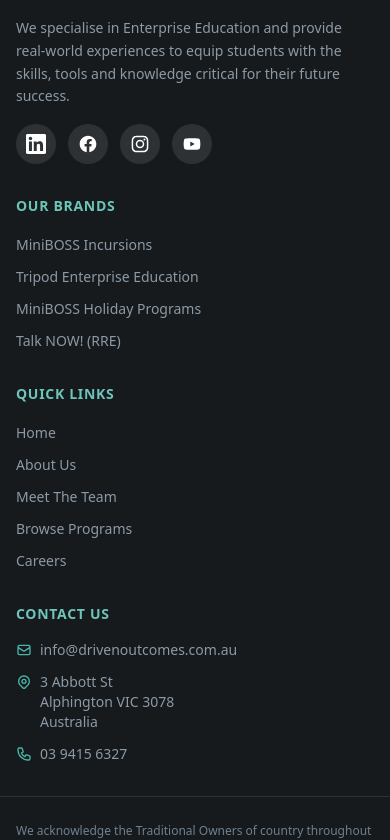
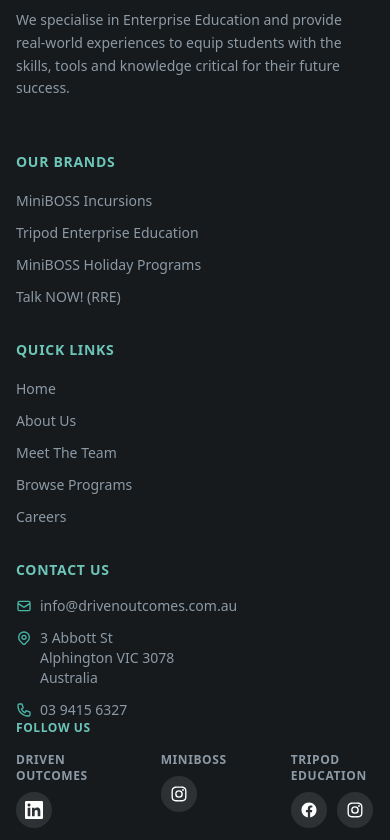
Before and after one commit to tbysctt/driven-outcomes-website, a React (Vite) app in the folder driven-outcomes-playground/: page / in a window 390 px wide. Shown: the part 5612-6452 px from the top of the page. Built offline with nearby package versions, Linux system fonts and the light colour scheme.

Commit message:
Socials in Footer per brand

```diff
--- a/driven-outcomes-playground/src/components/Footer.tsx
+++ b/driven-outcomes-playground/src/components/Footer.tsx
@@ -81,17 +81,57 @@
   href?: string;
 };
 
-// Data Objects
-const socialLinks: SocialLink[] = [
-  { name: "LinkedIn", url: "https://linkedin.com", icon: socialIcons.linkedin },
-  { name: "Facebook", url: "https://facebook.com", icon: socialIcons.facebook },
-  {
-    name: "Instagram",
-    url: "https://instagram.com",
-    icon: socialIcons.instagram,
+type BrandSocials = {
+  linkedin?: string;
+  facebook?: string;
+  instagram?: string;
+  youtube?: string;
+};
+
+// Brand Social Media Mapping
+const brandSocials: Record<string, BrandSocials> = {
+  "Driven Outcomes": {
+    linkedin: "https://linkedin.com/company/driven-outcomes",
   },
-  { name: "YouTube", url: "https://youtube.com", icon: socialIcons.youtube },
-];
+  MiniBOSS: {
+    instagram: "https://instagram.com/minibossincursions",
+  },
+  "Tripod Education": {
+    facebook: "https://www.facebook.com/TRIPODENTERPISEEDUCATION",
+    instagram: "https://www.instagram.com/tripodenterpriseeducation",
+  },
+};
+
+// Mapping of social platform keys to display names
+const socialPlatformNames: Record<keyof BrandSocials, string> = {
+  linkedin: "LinkedIn",
+  facebook: "Facebook",
+  instagram: "Instagram",
+  youtube: "YouTube",
+};
+
+function getSocialLinksForBrand(brand: string): SocialLink[] {
+  const socials = brandSocials[brand];
+  if (!socials) return [];
+
+  const links: SocialLink[] = [];
+
+  (Object.keys(socials) as Array<keyof BrandSocials>).forEach((platform) => {
+    const url = socials[platform];
+    const icon = socialIcons[platform];
+    const name = socialPlatformNames[platform];
+
+    if (url && icon && name) {
+      links.push({
+        name,
+        url,
+        icon,
+      });
+    }
+  });
+
+  return links;
+}
 
 const programLinks: FooterLink[] = [
   { label: "MiniBOSS Incursions", href: "/primary-school" },
@@ -151,11 +191,11 @@
       href={url}
       target="_blank"
       rel="noopener noreferrer"
-      className="w-10 h-10 rounded-full bg-white/10 flex items-center justify-center hover:bg-primary-brand-600 transition-colors no-underline!"
+      className="w-9 h-9 sm:w-10 sm:h-10 rounded-full bg-white/10 flex items-center justify-center hover:bg-primary-brand-600 transition-colors no-underline!"
       aria-label={name}
     >
       <svg
-        className="w-5 h-5 text-white"
+        className="w-4.5 h-4.5 sm:w-5 sm:h-5 text-white"
         fill="currentColor"
         viewBox="0 0 24 24"
         aria-hidden="true"
@@ -167,11 +207,33 @@
 }
 
 function SocialLinks() {
+  const brandsWithSocials = Object.keys(brandSocials).filter(
+    (brand) => getSocialLinksForBrand(brand).length > 0,
+  );
+
+  if (brandsWithSocials.length === 0) {
+    return null;
+  }
+
   return (
-    <div className="flex flex-wrap gap-3 sm:gap-4">
-      {socialLinks.map((link) => (
-        <SocialLink key={link.name} {...link} />
-      ))}
+    <div className="flex gap-16">
+      {brandsWithSocials.map((brand) => {
+        const socialLinks = getSocialLinksForBrand(brand);
+        if (socialLinks.length === 0) return null;
+
+        return (
+          <div key={brand}>
+            <h5 className="text-xs font-semibold uppercase tracking-wider mb-2 sm:mb-3 text-neutral-400">
+              {brand}
+            </h5>
+            <div className="flex flex-wrap gap-2.5 sm:gap-3">
+              {socialLinks.map((link) => (
+                <SocialLink key={`${brand}-${link.name}`} {...link} />
+              ))}
+            </div>
+          </div>
+        );
+      })}
     </div>
   );
 }
@@ -269,12 +331,11 @@
       <h3 className="text-lg sm:text-xl font-extrabold uppercase tracking-tight text-white mb-3 sm:mb-4">
         Driven Outcomes
       </h3>
-      <p className="text-sm sm:text-base text-neutral-400 mb-4 sm:mb-6 leading-relaxed">
+      <p className="text-sm sm:text-base text-neutral-400 mb-5 sm:mb-6 leading-relaxed">
         We specialise in Enterprise Education and provide real-world experiences
         to equip students with the skills, tools and knowledge critical for
         their future success.
       </p>
-      <SocialLinks />
     </div>
   );
 }
@@ -332,16 +393,20 @@
       className="bg-neutral-900 text-white"
       role="contentinfo"
     >
-      {/* Main Footer Content */}
-      <div className="container mx-auto px-4 sm:px-6 py-8 sm:py-12 lg:py-16">
-        <div className="grid grid-cols-1 sm:grid-cols-2 lg:grid-cols-4 gap-8 sm:gap-10 lg:gap-12">
+      <div className="container mx-auto px-4 sm:px-6 py-6 sm:py-8 lg:py-12">
+        <div className="grid grid-cols-1 sm:grid-cols-2 lg:grid-cols-4 gap-8 sm:gap-8 lg:gap-10 xl:gap-12">
           <CompanyInfo />
           <FooterLinkSection title="Our Brands" links={programLinks} />
           <FooterLinkSection title="Quick Links" links={quickLinks} />
           <ContactInfo />
         </div>
+        <div className="">
+          <h4 className="text-xs sm:text-sm font-bold uppercase tracking-wider text-primary-brand-400 mb-4 sm:mb-5">
+            Follow Us
+          </h4>
+          <SocialLinks />
+        </div>
       </div>
-
       <AcknowledgementOfCountry />
       <FooterBottom />
     </footer>
```
